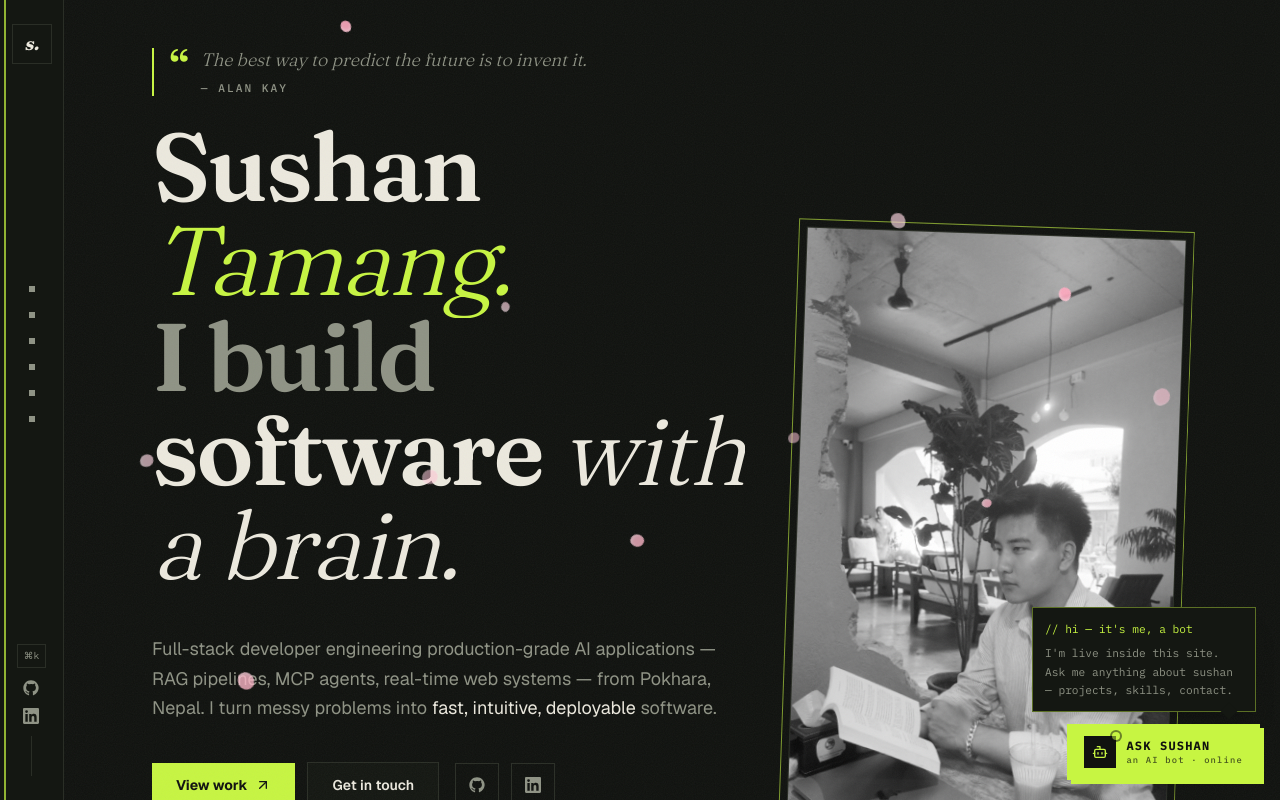
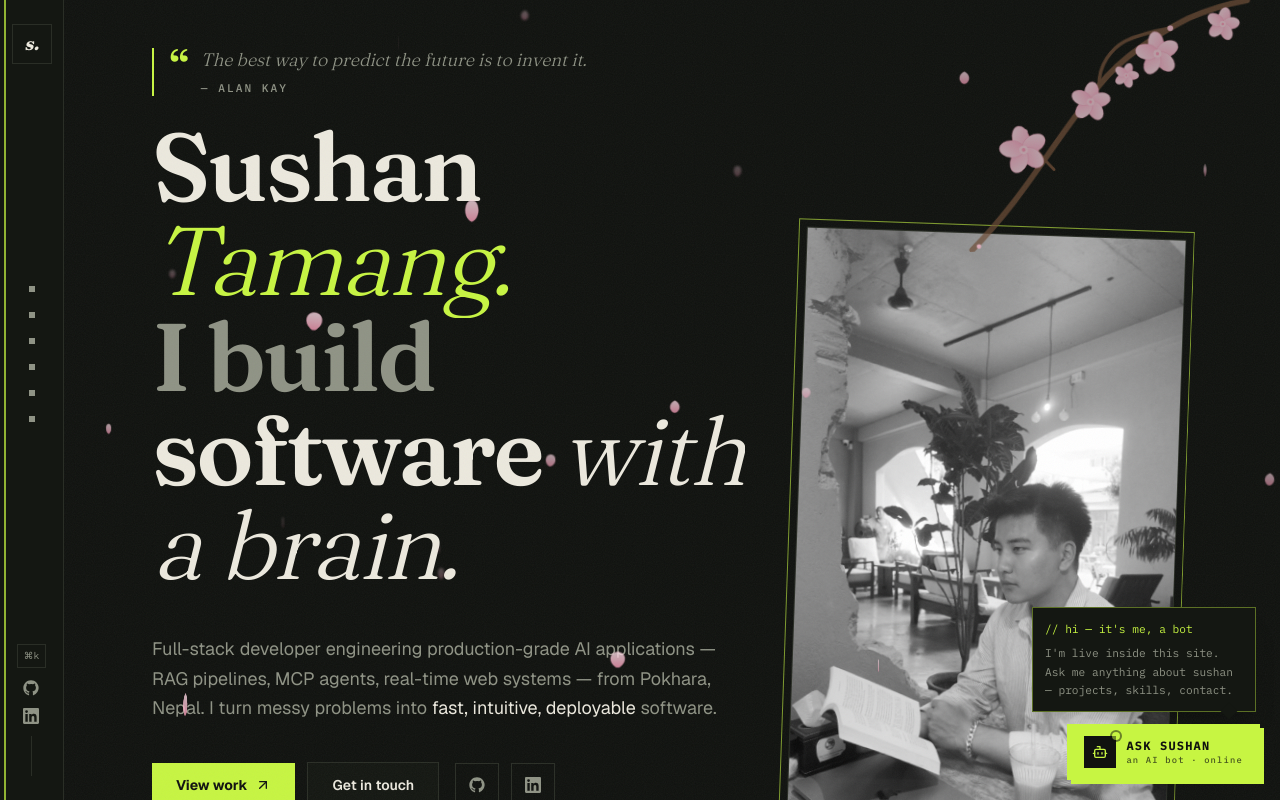
Before and after one commit to Sushantmg/sushan-portfolio, a Next.js app: page / in a window 1280 px wide. Shown: the top 800 px of the page. Built offline with nearby package versions, Linux system fonts and the light colour scheme.

Commit message:
Realistic sakura petals + drifting branch

```diff
--- a/src/app/globals.css
+++ b/src/app/globals.css
@@ -133,35 +133,73 @@ body {
 
 @keyframes petal-fall {
   0% {
-    transform: translate3d(0, -8vh, 0) rotate(0deg) rotateZ(var(--rot));
+    transform: translate3d(0, -12vh, 0);
+  }
+  20% {
+    transform: translate3d(calc(var(--wind) * -0.35), 16vh, 0);
+  }
+  40% {
+    transform: translate3d(var(--wind), 34vh, 0);
+  }
+  60% {
+    transform: translate3d(calc(var(--wind) * -0.5), 54vh, 0);
+  }
+  80% {
+    transform: translate3d(calc(var(--wind) * 0.35), 78vh, 0);
+  }
+  100% {
+    transform: translate3d(0, 110vh, 0);
+  }
+}
+
+@keyframes petal-tumble {
+  0%,
+  100% {
+    transform: rotateY(0deg) rotateZ(0deg);
   }
   25% {
-    transform: translate3d(var(--sway), 20vh, 0) rotate(70deg);
+    transform: rotateY(90deg) rotateZ(14deg);
   }
   50% {
-    transform: translate3d(calc(var(--sway) * -0.65), 46vh, 0) rotate(150deg);
+    transform: rotateY(180deg) rotateZ(-9deg);
   }
   75% {
-    transform: translate3d(var(--sway), 72vh, 0) rotate(240deg);
-  }
-  100% {
-    transform: translate3d(0, 105vh, 0) rotate(330deg);
+    transform: rotateY(270deg) rotateZ(11deg);
   }
 }
 
 .petal {
   position: absolute;
-  top: -3vh;
+  top: -8vh;
+  will-change: transform;
+  animation: petal-fall var(--fall, 14s) linear var(--delay, 0s) infinite;
+}
+.petal svg {
   display: block;
-  border-radius: 62% 38% 58% 42% / 52% 46% 54% 48%;
-  box-shadow: inset -2px 1px 3px rgba(255, 255, 255, 0.4);
-  opacity: 0.8;
-  will-change: transform;
-  animation: petal-fall var(--dur) linear var(--delay) infinite;
+  width: 100%;
+  height: 100%;
+  transform-origin: 50% 50%;
+  animation: petal-tumble var(--tumble, 4s) ease-in-out var(--delay, 0s) infinite;
+}
+
+@keyframes branch-sway {
+  0%,
+  100% {
+    transform: translateY(0) rotate(-2deg);
+  }
+  50% {
+    transform: translateY(-7px) rotate(1.5deg);
+  }
+}
+.branch {
+  animation: branch-sway 7.5s ease-in-out infinite;
+  transform-origin: 12% 90%;
 }
 
 @media (prefers-reduced-motion: reduce) {
-  .petal {
+  .petal,
+  .petal svg,
+  .branch {
     display: none;
   }
   .ticker,
--- a/src/app/page.tsx
+++ b/src/app/page.tsx
@@ -9,7 +9,7 @@ import { Experience } from "@/components/Experience";
 import { Footer } from "@/components/Footer";
 import { Hero } from "@/components/Hero";
 import { Navbar } from "@/components/Navbar";
-import { Petals } from "@/components/Petals";
+import { Petals, SakuraBranch } from "@/components/Petals";
 import { Preloader } from "@/components/Preloader";
 import { Projects } from "@/components/Projects";
 import { Skills } from "@/components/Skills";
@@ -19,6 +19,7 @@ export default function Home() {
     <div className="grain relative min-h-screen">
       <Preloader />
       <Petals />
+      <SakuraBranch />
       <Navbar />
       <main>
         <Hero />
--- a/src/components/Petals.tsx
+++ b/src/components/Petals.tsx
@@ -1,17 +1,72 @@
 import type { CSSProperties } from "react";
 
-const PINK = ["#ffc2d4", "#ffd6e2", "#ffb7c9", "#ffa9c0"];
+const PATHS = [
+  "M16 4 C12 4 8.5 6 7 10 C5.5 14 5 18 7.5 23 C9.5 27 12.5 29 16 30 C19.5 29 22.5 27 24.5 23 C27 18 26.5 14 25 10 C23.5 6 20 4 16 4 Z",
+  "M16 3 C20 5 24 8 25.5 13 C27 18 26 23 22 26.5 C18 30 14 30 10 26.5 C6 23 5 18 6.5 13 C8 8 12 5 16 3 Z",
+  "M16 6 C11 6 7 9 6.5 14 C6 19 9 23 13 26 C14.5 27 17.5 27 19 26 C23 23 26 19 25.5 14 C25 9 21 6 16 6 Z",
+];
 
-const PETALS = Array.from({ length: 14 }, (_, i) => ({
-  left: (i * 7.3 + 3) % 100,
-  size: 9 + ((i * 7) % 5) * 2,
-  duration: 13 + ((i * 5) % 7) * 1.9,
-  delay: -(((i * 2.3) % 12) + 2) * (0.8 + ((i * 3) % 4) * 0.3),
-  sway: 16 + ((i * 3) % 5) * 7,
-  rotate: (i * 47) % 180,
-  color: PINK[i % PINK.length],
-  opacity: 0.55 + ((i * 13) % 4) * 0.12,
-}));
+type Tier = "far" | "mid" | "near";
+const TIERS: Record<Tier, number> = { near: 6, mid: 9, far: 7 };
+
+type Petal = {
+  key: number;
+  left: number;
+  size: number;
+  fall: number;
+  tumble: number;
+  delay: number;
+  wind: number;
+  opacity: number;
+  blur: number;
+  shape: number;
+};
+
+const PETALS: Petal[] = (() => {
+  const out: Petal[] = [];
+  let i = 0;
+  for (const [tier, count] of Object.entries(TIERS) as [Tier, number][]) {
+    for (let k = 0; k < count; k++, i++) {
+      const far = tier === "far";
+      const mid = tier === "mid";
+      out.push({
+        key: i,
+        left: (i * 7.3 + 4 * (k % 3)) % 100,
+        size: far ? 10 + ((i * 3) % 5) : mid ? 15 + ((i * 5) % 5) : 21 + ((i * 7) % 8),
+        fall: far ? 19 + ((i * 3) % 8) : mid ? 13 + ((i * 5) % 7) : 9 + ((i * 3) % 6),
+        tumble: 2.8 + ((i * 11) % 5) * 0.6,
+        delay: -(((i * 2.9) % 20) + 1),
+        wind: far ? 60 + ((i * 13) % 50) : mid ? 95 + ((i * 17) % 55) : 130 + ((i * 23) % 90),
+        opacity: far ? 0.28 + ((i * 7) % 3) * 0.06 : mid ? 0.5 + ((i * 5) % 4) * 0.08 : 0.78 + ((i * 3) % 3) * 0.07,
+        blur: far ? 1.2 : mid ? 0.45 : 0,
+        shape: i % PATHS.length,
+      });
+    }
+  }
+  return out;
+})();
+
+function PetalShape({ uid, shape }: { uid: string; shape: number }) {
+  const gradId = `petal-grad-${uid}`;
+  return (
+    <svg viewBox="0 0 32 32" aria-hidden>
+      <defs>
+        <linearGradient id={gradId} x1="0" y1="0" x2="0" y2="1">
+          <stop offset="0%" stopColor="#ffe4ec" />
+          <stop offset="50%" stopColor="#ffc4d6" />
+          <stop offset="100%" stopColor="#ff9dbb" />
+        </linearGradient>
+      </defs>
+      <path
+        d={PATHS[shape]}
+        fill={`url(#${gradId})`}
+        stroke="#f297b5"
+        strokeOpacity="0.55"
+        strokeWidth="0.7"
+      />
+    </svg>
+  );
+}
 
 export function Petals() {
   return (
@@ -19,25 +74,105 @@ export function Petals() {
       aria-hidden
       className="pointer-events-none fixed inset-0 z-30 overflow-hidden"
     >
-      {PETALS.map((p, i) => (
+      {PETALS.map((p) => (
         <span
-          key={i}
+          key={p.key}
           className="petal"
           style={
             {
               left: `${p.left}%`,
               width: `${p.size}px`,
               height: `${p.size}px`,
-              background: p.color,
               opacity: p.opacity,
-              "--dur": `${p.duration}s`,
+              filter: p.blur ? `blur(${p.blur}px)` : undefined,
+              "--fall": `${p.fall}s`,
+              "--tumble": `${p.tumble}s`,
               "--delay": `${p.delay}s`,
-              "--sway": `${p.sway}px`,
-              "--rot": `${p.rotate}deg`,
+              "--wind": `${p.wind}px`,
             } as CSSProperties
           }
-        />
+        >
+          <PetalShape uid={`${p.key}`} shape={p.shape} />
+        </span>
       ))}
     </div>
   );
 }
+
+const BRANCH_FLOWERS = [
+  { x: 58, y: 132, s: 1.15, r: -12 },
+  { x: 118, y: 92, s: 0.95, r: 8 },
+  { x: 178, y: 52, s: 1.05, r: -6 },
+  { x: 236, y: 28, s: 0.8, r: 14 },
+  { x: 150, y: 70, s: 0.6, r: 20 },
+];
+
+function Blossom({ x, y, s, r, id }: { x: number; y: number; s: number; r: number; id: string }) {
+  return (
+    <g transform={`translate(${x} ${y}) rotate(${r}) scale(${s})`}>
+      <g>
+        {[0, 72, 144, 216, 288].map((deg) => (
+          <ellipse
+            key={deg}
+            cx="0"
+            cy="-9"
+            rx="6.5"
+            ry="9.5"
+            transform={`rotate(${deg})`}
+            fill={`url(#blossom-grad-${id})`}
+            stroke="#f297b5"
+            strokeOpacity="0.5"
+            strokeWidth="0.6"
+          />
+        ))}
+      </g>
+      <circle r="3.4" fill="#ffd6e2" />
+      <circle r="1.4" fill="#ff9dbb" />
+    </g>
+  );
+}
+
+export function SakuraBranch() {
+  return (
+    <div
+      aria-hidden
+      className="branch pointer-events-none fixed right-0 top-0 z-[28] hidden w-72 opacity-70 sm:block lg:w-80"
+    >
+      <svg viewBox="0 0 280 220" className="h-auto w-full">
+        <defs>
+          <linearGradient id="blossom-grad-0" x1="0" y1="0" x2="1" y2="1">
+            <stop offset="0%" stopColor="#ffe4ec" />
+            <stop offset="100%" stopColor="#ffa9c6" />
+          </linearGradient>
+        </defs>
+        <path
+          d="M10 218 C 60 170 82 128 126 78 C 146 54 180 34 206 22 C 226 14 244 10 258 8"
+          stroke="#6d4c36"
+          strokeWidth="5"
+          fill="none"
+          strokeLinecap="round"
+        />
+        <path
+          d="M126 78 C 126 60 138 46 150 40 C 164 34 176 32 190 30"
+          stroke="#6d4c36"
+          strokeWidth="3"
+          fill="none"
+          strokeLinecap="round"
+        />
+        <path
+          d="M84 150 C 76 142 66 128 60 116"
+          stroke="#754f37"
+          strokeWidth="2.5"
+          fill="none"
+          strokeLinecap="round"
+        />
+        {BRANCH_FLOWERS.map((f, i) => (
+          <Blossom key={i} id="0" {...f} />
+        ))}
+        <circle cx="60" cy="116" r="2" fill="#ffc4d6" />
+        <circle cx="190" cy="30" r="2.5" fill="#ffc4d6" />
+        <circle cx="16" cy="215" r="2" fill="#ffb7cb" />
+      </svg>
+    </div>
+  );
+}
```
